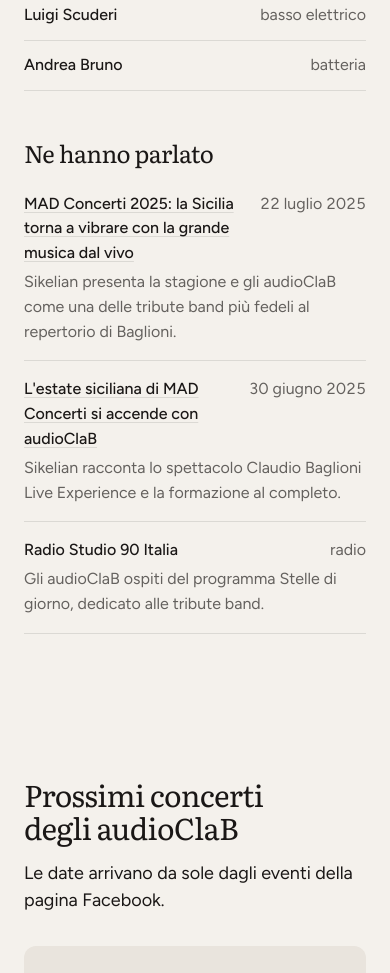
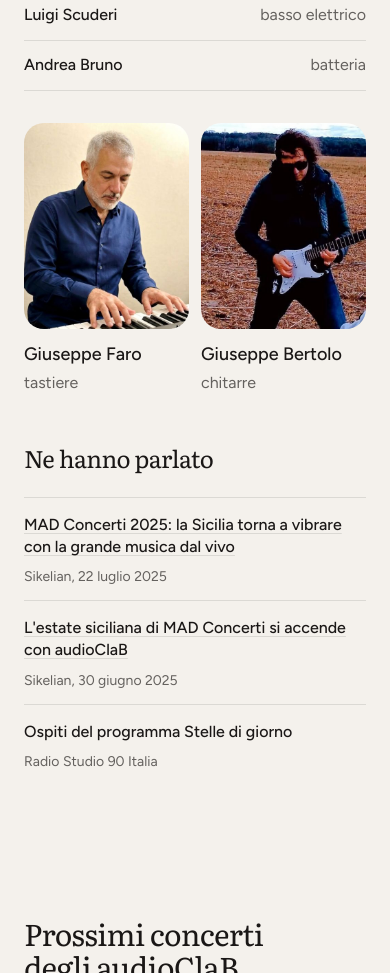
Before and after one commit to KoalaFritto/audioClaB, a plain HTML site: page index.html in a window 390 px wide. Shown: the part 2898-3871 px from the top of the page. Drawn offline with Linux system fonts and the light colour scheme; grey boxes are pictures that could not be loaded.

Commit message:
Band: ritratti di Giuseppe Faro e Giuseppe Bertolo
- Le due foto mandate dalla band, ritagliate in 4:5 (800 e 480 px), accanto
  alla formazione con nome e strumento
- Gli articoli passano sotto, su tre colonne (una sul telefono)
- Tablet: formazione su due colonne, ritratti affiancati

Co-Authored-By: Claude Opus 5.5 <noreply@anthropic.com>
Claude-Session: https://claude.ai/code/session_01WyukLfC3abkZ9PR6bCBv2f

```diff
--- a/index.html
+++ b/index.html
@@ -106,7 +106,7 @@
       </div>
       <div class="group">
         <div class="grid grid--top band__info">
-          <div class="span-6">
+          <div class="span-6 band__formazione">
             <h3 class="band__h3">La formazione</h3>
             <ul class="rows rows--compact">
               <li><span class="rows__name">Gianfranco Alberti</span><span class="rows__value">voce</span></li>
@@ -118,26 +118,22 @@
               <li><span class="rows__name">Andrea Bruno</span><span class="rows__value">batteria</span></li>
             </ul>
           </div>
-          <div class="span-6 start-7">
-            <h3 class="band__h3">Ne hanno parlato</h3>
-            <ul class="rows press">
-              <li>
-                <a class="rows__name" href="https://www.sikelian.it/mad-concerti-2025-la-sicilia-torna-a-vibrare-con-la-grande-musica-dal-vivo" target="_blank" rel="noopener">MAD Concerti 2025: la Sicilia torna a vibrare con la grande musica dal vivo</a>
-                <span class="rows__value">22 luglio 2025</span>
-                <p>Sikelian presenta la stagione e gli audioClaB come una delle tribute band più fedeli al repertorio di Baglioni.</p>
-              </li>
-              <li>
-                <a class="rows__name" href="https://www.sikelian.it/lestate-siciliana-di-mad-concerti-si-accende-con-audioclab-claudio-baglioni-live-experience" target="_blank" rel="noopener">L'estate siciliana di MAD Concerti si accende con audioClaB</a>
-                <span class="rows__value">30 giugno 2025</span>
-                <p>Sikelian racconta lo spettacolo Claudio Baglioni Live Experience e la formazione al completo.</p>
-              </li>
-              <li>
-                <span class="rows__name">Radio Studio 90 Italia</span>
-                <span class="rows__value">radio</span>
-                <p>Gli audioClaB ospiti del programma Stelle di giorno, dedicato alle tribute band.</p>
-              </li>
-            </ul>
-          </div>
+          <figure class="tile tile--portrait span-3 start-7 ritratto">
+            <img src="assets/img/faro-800.jpg" srcset="assets/img/faro-480.jpg 480w, assets/img/faro-800.jpg 800w" sizes="(min-width: 1024px) 22vw, (min-width: 640px) 33vw, 50vw" width="800" height="1000" alt="Giuseppe Faro suona le tastiere" loading="lazy">
+            <figcaption><span class="ritratto__nome">Giuseppe Faro</span><span class="ritratto__ruolo">tastiere</span></figcaption>
+          </figure>
+          <figure class="tile tile--portrait span-3 ritratto">
+            <img src="assets/img/bertolo-800.jpg" srcset="assets/img/bertolo-480.jpg 480w, assets/img/bertolo-800.jpg 800w" sizes="(min-width: 1024px) 22vw, (min-width: 640px) 33vw, 50vw" width="800" height="1000" alt="Giuseppe Bertolo suona la chitarra elettrica in un campo" loading="lazy">
+            <figcaption><span class="ritratto__nome">Giuseppe Bertolo</span><span class="ritratto__ruolo">chitarre</span></figcaption>
+          </figure>
+        </div>
+        <div class="stampa">
+          <h3 class="band__h3">Ne hanno parlato</h3>
+          <ul class="stampa__lista">
+            <li><a href="https://www.sikelian.it/mad-concerti-2025-la-sicilia-torna-a-vibrare-con-la-grande-musica-dal-vivo" target="_blank" rel="noopener">MAD Concerti 2025: la Sicilia torna a vibrare con la grande musica dal vivo</a><span>Sikelian, 22 luglio 2025</span></li>
+            <li><a href="https://www.sikelian.it/lestate-siciliana-di-mad-concerti-si-accende-con-audioclab-claudio-baglioni-live-experience" target="_blank" rel="noopener">L'estate siciliana di MAD Concerti si accende con audioClaB</a><span>Sikelian, 30 giugno 2025</span></li>
+            <li><span class="stampa__titolo">Ospiti del programma Stelle di giorno</span><span>Radio Studio 90 Italia</span></li>
+          </ul>
         </div>
       </div>
     </div>
--- a/style.css
+++ b/style.css
@@ -58,10 +58,20 @@
 .rows--compact > li { padding-block: var(--s-3); }
 .rows--compact > li:first-child { padding-top: 0; }
 .rows--compact .rows__value { color: var(--muted); white-space: nowrap; font-variant-numeric: tabular-nums; }
-.press > li > p { grid-column: 1 / -1; margin: 0; color: var(--muted); }
-.press a.rows__name { color: var(--ink); text-decoration: underline; text-decoration-color: var(--line); text-underline-offset: 3px; transition: text-decoration-color 160ms ease; }
-@media (hover: hover) and (pointer: fine) { .press a.rows__name:hover { text-decoration-color: currentColor; } }
-.press .rows__value { color: var(--muted); white-space: nowrap; }
+/* i ritratti dei musicisti */
+.ritratto { margin: 0; display: grid; gap: var(--s-3); align-content: start; }
+.ritratto > img { width: 100%; aspect-ratio: 4 / 5; height: auto; object-fit: cover; border-radius: var(--r-lg); display: block; transition: transform 300ms cubic-bezier(.23, 1, .32, 1); }
+.ritratto figcaption { display: grid; gap: 2px; }
+.ritratto__nome { font-weight: 500; font-size: var(--t-card); }
+.ritratto__ruolo { color: var(--muted); }
+/* gli articoli: tre colonne sotto i ritratti */
+.stampa { margin-top: var(--s-7); }
+.stampa__lista { list-style: none; margin: 0; padding: 0; display: grid; grid-template-columns: repeat(3, minmax(0, 1fr)); gap: var(--gutter); }
+.stampa__lista > li { display: grid; gap: var(--s-2); align-content: start; padding-top: var(--s-4); border-top: 1px solid var(--line); }
+.stampa__lista a, .stampa__titolo { color: var(--ink); font-weight: 500; line-height: 1.4; }
+.stampa__lista a { text-decoration: underline; text-decoration-color: var(--line); text-underline-offset: 3px; transition: text-decoration-color 160ms ease; }
+@media (hover: hover) and (pointer: fine) { .stampa__lista a:hover { text-decoration-color: currentColor; } }
+.stampa__lista span:last-child { color: var(--muted); font-size: var(--t-small); }
 
 @media (min-width: 640px) and (max-width: 1023px) {
   .tiktok--video > .tt { grid-column: auto / span 6; }
@@ -69,7 +79,10 @@
   #video.g2 { --h: 1; --hm: 1; }
   main > #video.g2 > .wrap { display: block; }
   #tiktok-2 { margin-top: var(--gutter); }
-  .band__info > * { grid-column: auto / span 6; }
+  .band__info > .band__formazione { grid-column: 1 / -1; }
+  .band__formazione .rows--compact { columns: 2; column-gap: var(--gutter); }
+  .band__formazione .rows--compact > li { break-inside: avoid; }
+  .grid.band__info > .ritratto { grid-column: auto / span 6; }
   #concerti .grid--top > * { grid-column: auto / span 6; }
 }
 @media (max-width: 639px) {
@@ -78,7 +91,9 @@
   #video.g2 { --h: 1; --hm: 1; }
   main > #video.g2 > .wrap { display: block; }
   #tiktok-2 { margin-top: var(--gutter); }
-  .band__info { row-gap: var(--s-7); }
+  .band__info { row-gap: var(--s-6); }
+  .band__info > .ritratto { grid-column: auto / span 6; }
+  .stampa__lista { grid-template-columns: 1fr; }
   .concerti__photo { --ratio: 75%; }
 }
 
@@ -115,5 +130,5 @@ main > :is(section, .section) > .wrap > .fill { flex: 1 0 auto; }
 }
 
 @media (prefers-reduced-motion: reduce) {
-  .press a.rows__name { transition: none; }
+  .stampa__lista a, .ritratto > img { transition: none; }
 }
```
Also changed, not shown: assets/img/bertolo-480.jpg (added), assets/img/bertolo-800.jpg (added), assets/img/faro-480.jpg (added), assets/img/faro-800.jpg (added).
